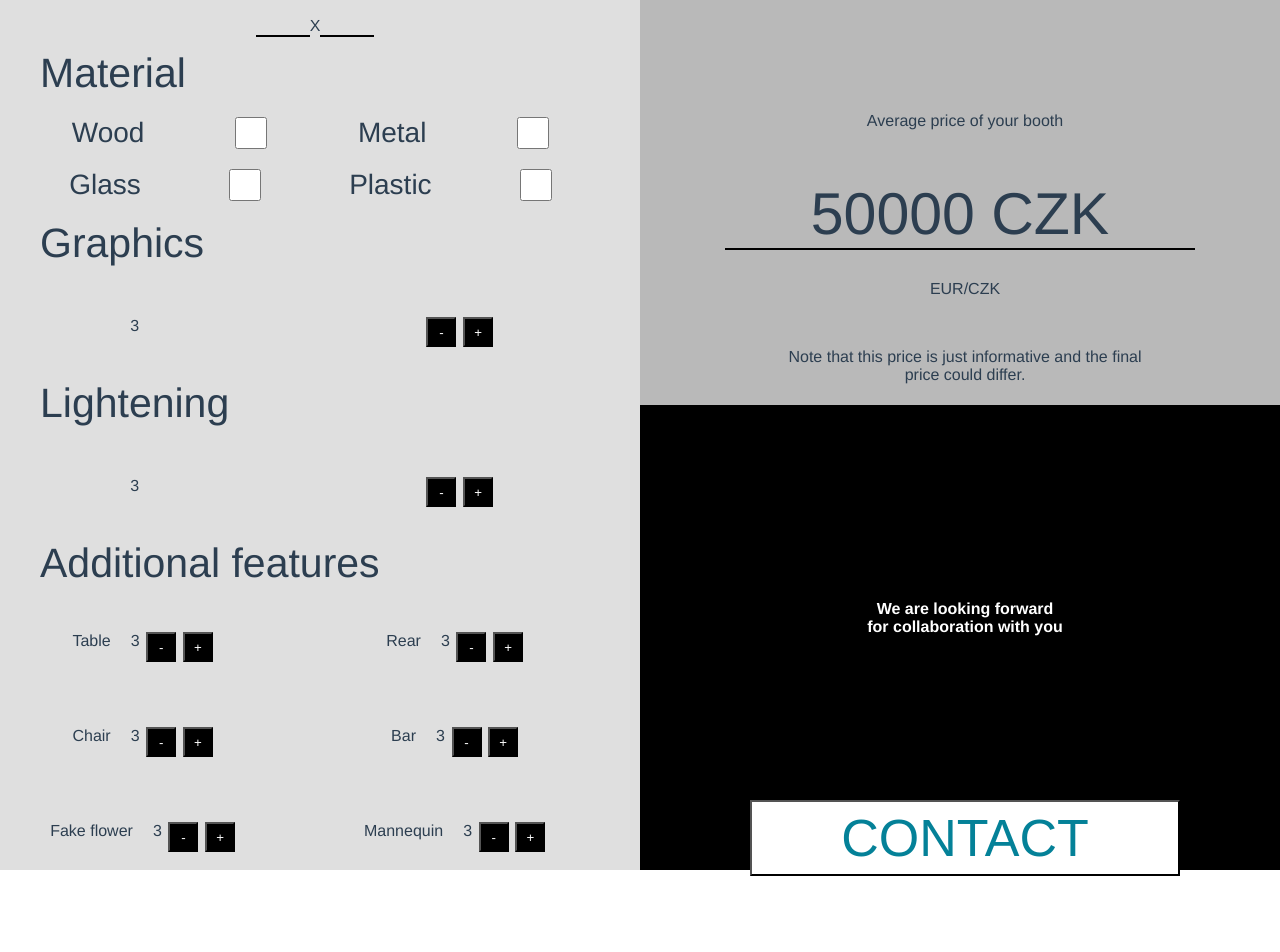
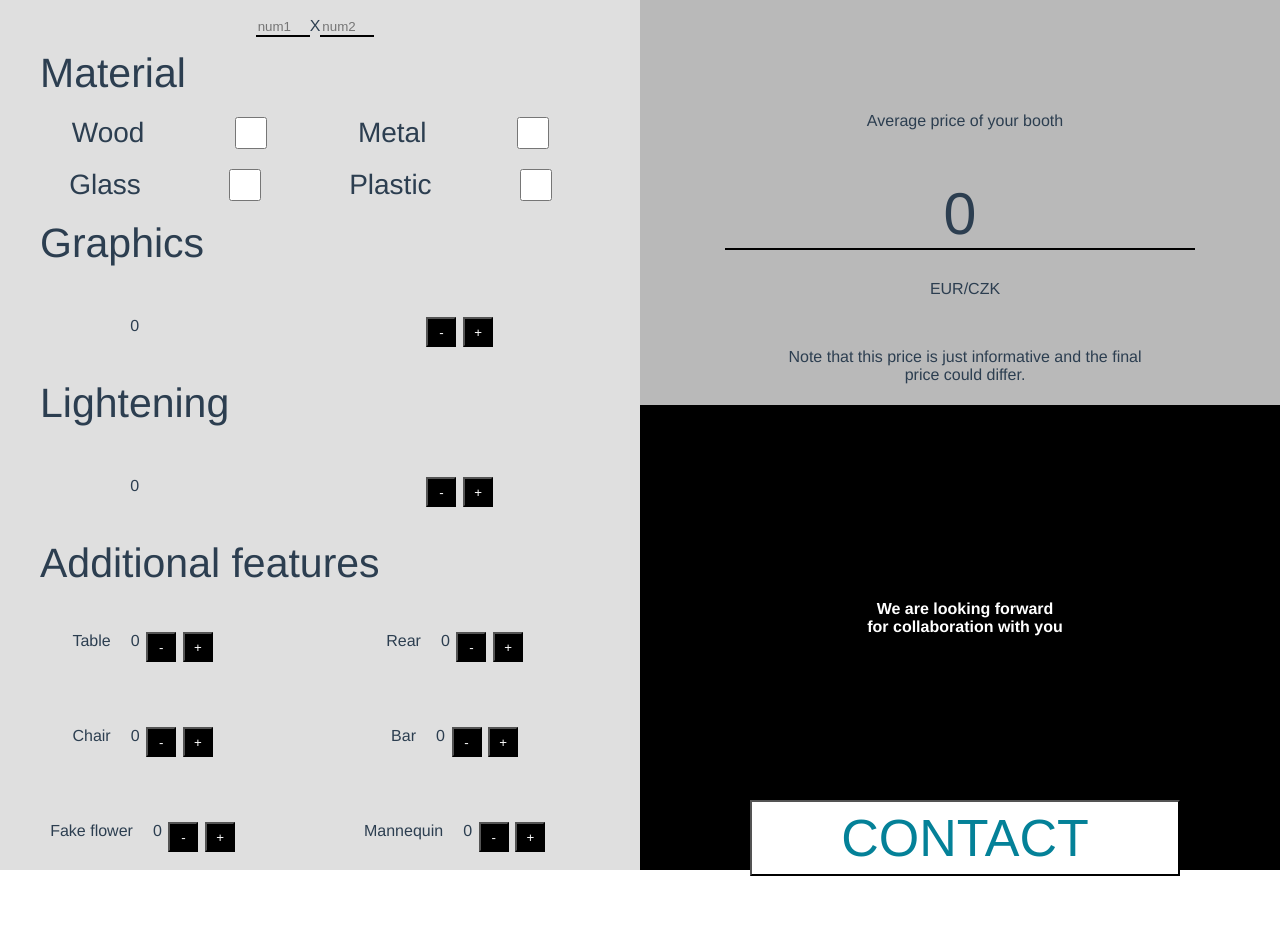
Before and after one commit to gyetvanakos/rkexpo, a Vue app: page /Calculator in a window 1280 px wide. Shown: the part 360-1312 px from the top of the page. Built offline with nearby package versions, Linux system fonts and the light colour scheme.

Commit message:
Update Calculator.vue

```diff
--- a/src/views/Calculator.vue
+++ b/src/views/Calculator.vue
@@ -8,13 +8,15 @@
             <div class='multiply'>
             <div>
               <input
-                    type="text"
+                    placeholder="num1"
+                    type="number"
                   />
             </div>
             <div>X</div>
             <div>
               <input
-                    type="text"
+                    placeholder="num2"
+                    type="number"
                   />
             </div>
           </div>
@@ -35,20 +37,20 @@
           <div id='graphics'>
             <div class='title'>Graphics</div>
             <div class='smallcontainer'>
-              <div>3</div>
+              <div>{{ graph }}</div>
               <div id='buttonbox'>
-                <button>-</button>
-                <button>+</button>
+                <button v-on:click.prevent="decrementg">-</button>
+                <button v-on:click.prevent="incrementg">+</button>
               </div>
             </div>
           </div>
           <div id='lightening'>
             <div class='title'>Lightening</div>
             <div class='smallcontainer'>
-              <div>3</div>
+              <div>{{ light }}</div>
               <div id='buttonbox'>
-                <button>-</button>
-                <button>+</button>
+                <button v-on:click.prevent="decrementl">-</button>
+                <button v-on:click.prevent="incrementl">+</button>
               </div>
             </div>
           </div>
@@ -58,52 +60,52 @@
               <section id='sleft'>
                 <div class='test'>
                   <div class='stitle'>Table</div>
-                  <div>3</div>
+                  <div>{{ table }}</div>
               <div id='buttonbox'>
-                    <button>-</button>
-                    <button>+</button>
+                <button v-on:click.prevent="decrementt">-</button>
+                <button v-on:click.prevent="incrementt">+</button>
               </div>
                 </div>
                 <div class='test'>
                   <div class='stitle'>Chair</div>
-                  <div>3</div>
+                  <div>{{ count }}</div>
               <div id='buttonbox'>
-                    <button>-</button>
-                    <button>+</button>
+                <button v-on:click.prevent="decrement">-</button>
+                <button v-on:click.prevent="increment">+</button>
               </div>
                 </div>
                 <div class='test'>
                   <div class='stitle'>Fake flower</div>
-                  <div>3</div>
+                  <div>{{ count }}</div>
               <div id='buttonbox'>
-                    <button>-</button>
-                    <button>+</button>
+                <button v-on:click.prevent="decrement">-</button>
+                <button v-on:click.prevent="increment">+</button>
               </div>
                 </div>
               </section>
               <section id='sright'>
                 <div class='test'>
                   <div class='stitle'>Rear</div>
-                  <div>3</div>
+                  <div>{{ count }}</div>
               <div id='buttonbox'>
-                    <button>-</button>
-                    <button>+</button>
+                <button v-on:click.prevent="decrement">-</button>
+                <button v-on:click.prevent="increment">+</button>
               </div>
                 </div>
                 <div class='test'>
                   <div class='stitle'>Bar</div>
-                  <div>3</div>
+                  <div>{{ count }}</div>
               <div id='buttonbox'>
-                    <button>-</button>
-                    <button>+</button>
+                <button v-on:click.prevent="decrement">-</button>
+                <button v-on:click.prevent="increment">+</button>
               </div>
                 </div>
                 <div class='test'>
                   <div class='stitle'>Mannequin</div>
-                  <div>3</div>
+                  <div>{{ count }}</div>
               <div id='buttonbox'>
-                    <button>-</button>
-                    <button>+</button>
+                <button v-on:click.prevent="decrement">-</button>
+                <button v-on:click.prevent="increment">+</button>
               </div>
                 </div>
               </section>
@@ -117,7 +119,7 @@
           <div>Average price of your booth</div>
           <div id='price'>
             <div id='estimated'>
-              50000 CZK
+              {{ total }}
             </div>
           </div>
           <div id='currency'>EUR/CZK</div>
@@ -138,6 +140,69 @@
 <script>
   export default {
 
+  data: ()=> {
+    return {
+      count: 0,
+      light: 0,
+      graph: 0,
+      table: 0,
+      total: 0,
+      subtotal: 0,
+      num1: [],
+      num2: [],
+    }
+  },
+  methods: {
+
+    increment () {
+      this.count++;
+      this.total += 50;
+    },
+    decrement () {
+      if(this.count > 0){
+        this.count-- ;
+        this.total -= 50;
+      }
+    },
+
+    incrementl () {
+      this.light++;
+      this.total += 20;
+    },
+    decrementl () {
+      if(this.light > 0){
+        this.light--;
+        this.total -= 20;
+      }
+    },
+
+    incrementg () {
+      this.graph++;
+      this.total += 30;
+    },
+    decrementg () {
+      if(this.graph > 0){
+        this.graph--;
+        this.total -= 30;
+      }
+    },
+    incrementt () {
+      this.table++;
+      this.total += 40;
+    },
+    decrementt () {
+      if(this.table > 0){
+        this.table--;
+        this.total -= 40;
+      }
+    },
+    size() {
+      this.num1 * this.num2;
+    },
+    total() {
+    this.size + this.subtotal
+  },
+  },
 }
 </script>
 
```
Lines whose indentation alone changed are shown as unchanged.
